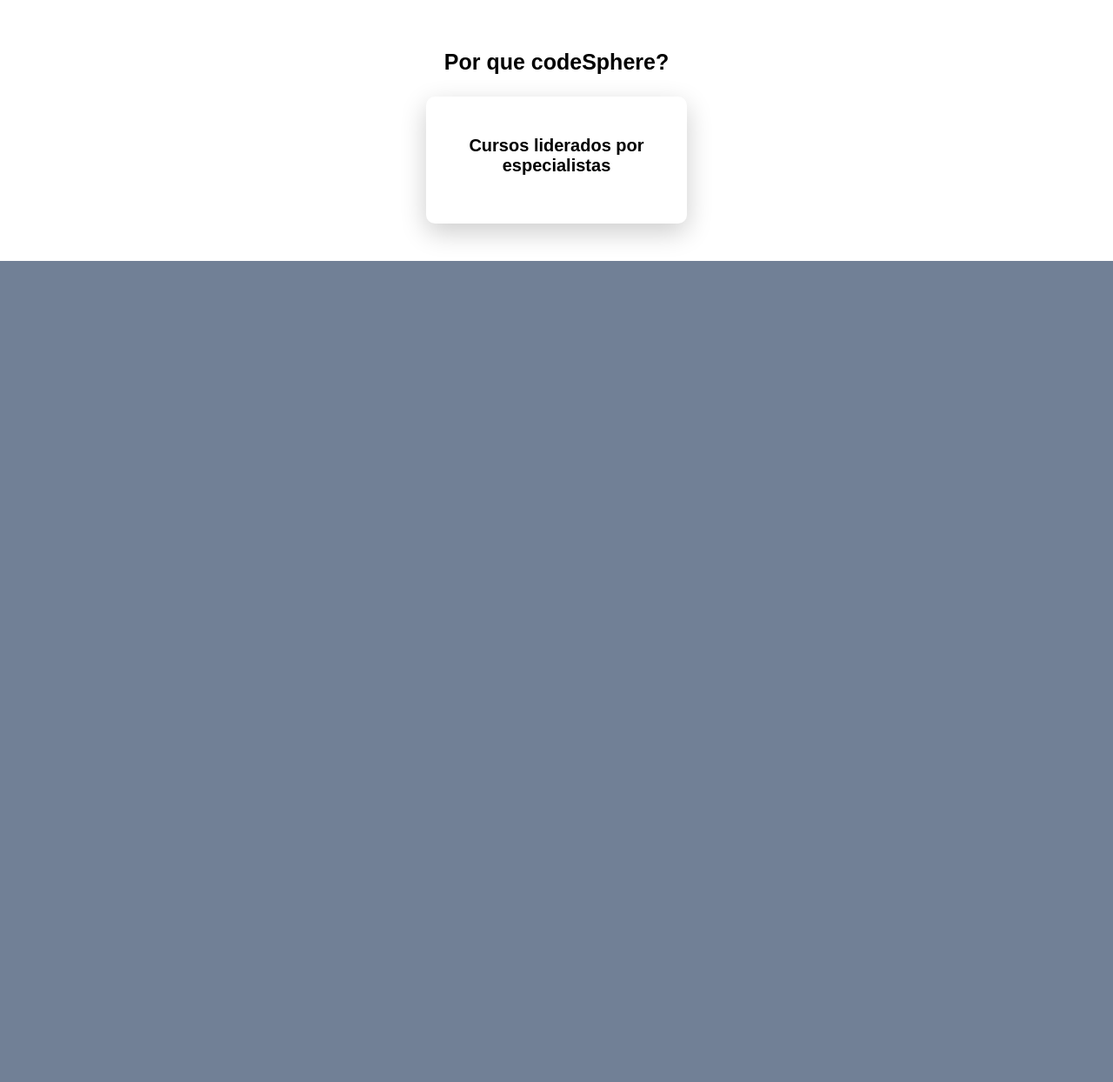
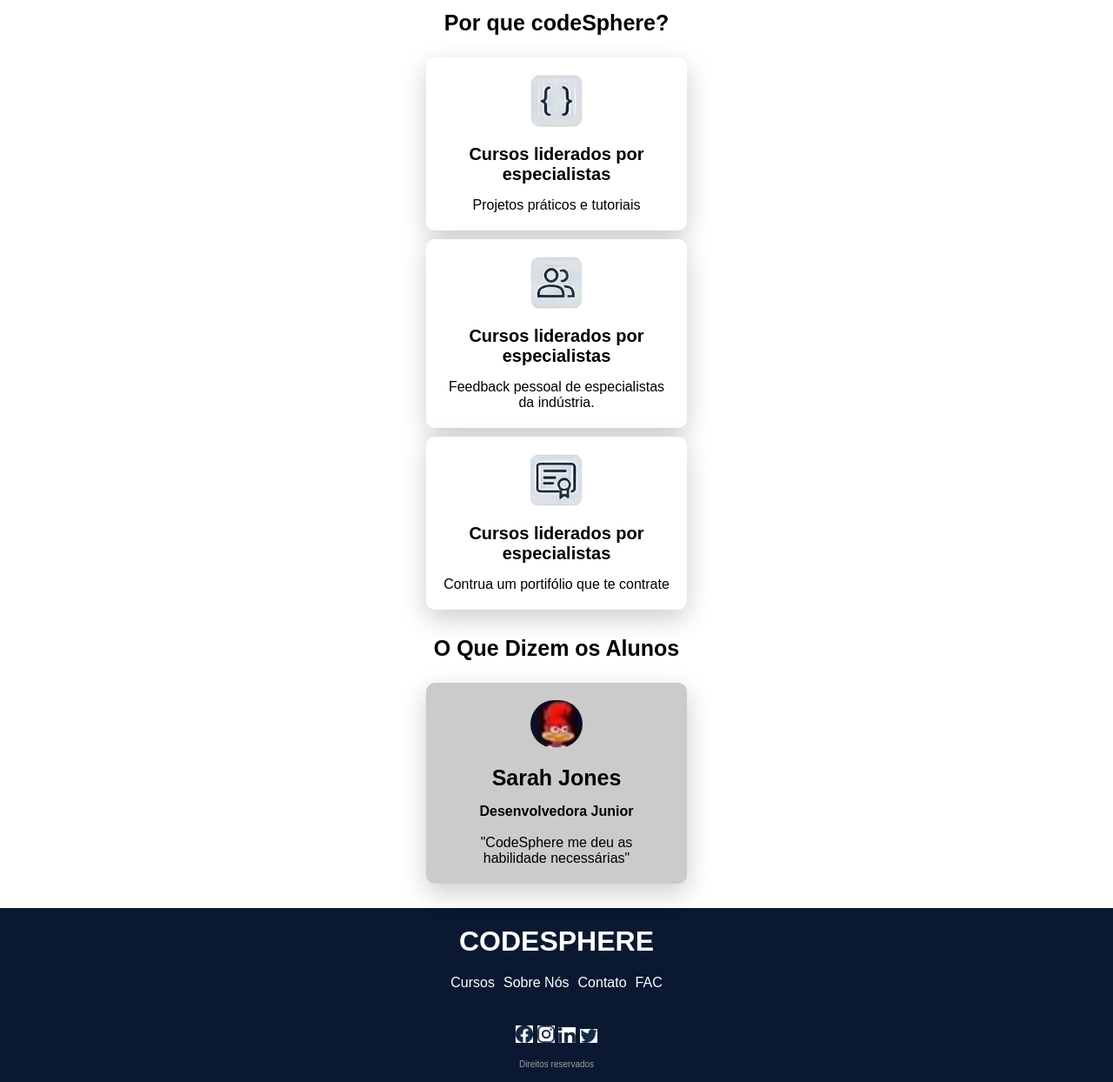
Before and after one commit to isadoraalmeidapaixao/AulasHTML, a plain HTML site: page AulasHTML/Aula09/landingPage.html in a window 1280 px wide. Shown: the part 631-1875 px from the top of the page at 87% size. Before the commit the page ends 931 px from the top, so only its background shows below. Drawn offline with Linux system fonts and the light colour scheme.

Commit message:
landingPage

```diff
--- a/AulasHTML/Aula09/css/estilos.css
+++ b/AulasHTML/Aula09/css/estilos.css
@@ -15,8 +15,8 @@
     padding: 10px;
 }
 
-.header h1 {
-    font-size: 22px;
+.header img {
+    width: 120px;
 }
 
 .sub-header {
@@ -65,30 +65,92 @@
     width: 400px;
 }
 
-section {
+.hero {
     background-color: #ffffff;
+    align-items: center;
     text-align: center;
-    height: 300px;
+    justify-content: center;
     display: flex;
     flex-direction: column;
-    justify-content: center;
-    align-items: center
+    gap: 10px;
 }
+
 section h1 {
     font-size: 25px;
-    padding-top: 15px;
+    padding-top: 20px;
     padding-bottom: 15px;
+    text-align: center;
+    color: #000000;
 }
 
 .card {
     background-color: white;
     width: 300px;
-    padding: 30px;
+    padding: 20px;
     border-radius: 10px;
     text-align: center;
+    align-items: center;
+    display: flex;
+    flex-direction: column;
     box-shadow: 0px 10px 30px rgba(0, 0, 0, 0.2);
-
 }
 .card h1 {
     font-size: 20px;
 }
+
+.card-sobremim {
+    background-color: rgb(204, 203, 203);
+    width: 300px;
+    padding: 20px;
+    border-radius: 10px;
+    text-align: center;
+    align-items: center;
+    display: flex;
+    flex-direction: column;
+    box-shadow: 0px 10px 30px rgba(0, 0, 0, 0.2);
+}
+
+.card-sobremim p {
+    color: #000000;
+    font-family: Arial;
+    padding: 0px 20px;
+}
+
+section img {
+    width: 60px;
+}
+
+.img-perfil {
+    width: 60px;
+    border-radius: 50px;
+}
+
+footer {
+    background-color: #0A1931;
+    color: #ffffff;
+    height: 200px;
+    text-align: center;
+}
+
+footer h1 {
+    padding: 20px;
+}
+
+.footer-informacoes {
+    list-style: none;
+    display: flex;
+    justify-content: center;
+    flex-wrap: wrap;
+    gap: 10px;
+    margin-bottom: 40px;
+}
+
+footer img {
+    width: 20px;
+    background-color: #ffffff;
+}
+.rodape {
+    font-size: 10px;
+    padding-top: 15px;
+    color: rgb(156, 161, 165);
+}
--- a/AulasHTML/Aula09/landingPage.html
+++ b/AulasHTML/Aula09/landingPage.html
@@ -10,7 +10,7 @@
 
     <header>
         <div class="header">
-            <h1>Codesphere</h1>
+            <img src="landing/assets/logo.png" alt="">
         </div>
 
         <div class="sub-header">
@@ -33,17 +33,59 @@
             </div>
         </div>
         <div>
-            <img class="img-office" src="landing/assets/office.png" alt="Imagem Office">
+            <img class="img-office" src="landing/assets/office.png"
+            alt="Imagem Office">
         </div>
+    </main>
 
-        <section>
+        <section class="hero">
             <h1>Por que codeSphere?</h1>
             <div class="card">
+                <img src="landing/assets/icon01.png" alt="">
                 <h1>Cursos liderados por especialistas</h1>
+                <p>Projetos práticos e tutoriais</p>
             </div>
+            <div class="card">
+                <img src="landing/assets/icon02.png" alt="">
+                <h1>Cursos liderados por especialistas</h1>
+                <p>Feedback pessoal de especialistas da indústria.</p>
+            </div>
+            <div class="card">
+                <img src="landing/assets/icon03.png" alt="">
+                <h1>Cursos liderados por especialistas</h1>
+                <p>Contrua um portifólio que te contrate</p>
+            </div>
+            <h1>O Que Dizem os Alunos</h1>
+            <div class="card-sobremim">
+                <img class="img-perfil" src="landing/assets/picapau.jpg" alt="">
+                <h1>Sarah Jones</h1>
+                <h4>Desenvolvedora Junior</h4>
+                <br>
+                <p>"CodeSphere me deu as habilidade necessárias"</p>
+            </div>
+            <br>
+        </section>
 
-        </section>
-    </main>
+        <footer>
+            <div>
+            <h1>CODESPHERE</h1>
+                <ul class="footer-informacoes">
+                    <li>Cursos</li>
+                    <li>Sobre Nós</li>
+                    <li>Contato</li>
+                    <li>FAC</li>
+                </ul>
+            </div>
+            <div>
+                <img src="landing/assets/iconFacebook.png" alt="">
+                <img src="landing/assets/iconInstagram.png" alt="">
+                <img src="landing/assets/iconLinkedin.png" alt="">
+                <img src="landing/assets/iconTwitter.png" alt="">
+            </div>
+            <div>
+                <p class="rodape">Direitos reservados</p>
+            </div>
+        </footer>
 
 </body>
 </html>
```
Also changed, not shown: AulasHTML/Aula09/landing/assets/picapau.jpg (added).
